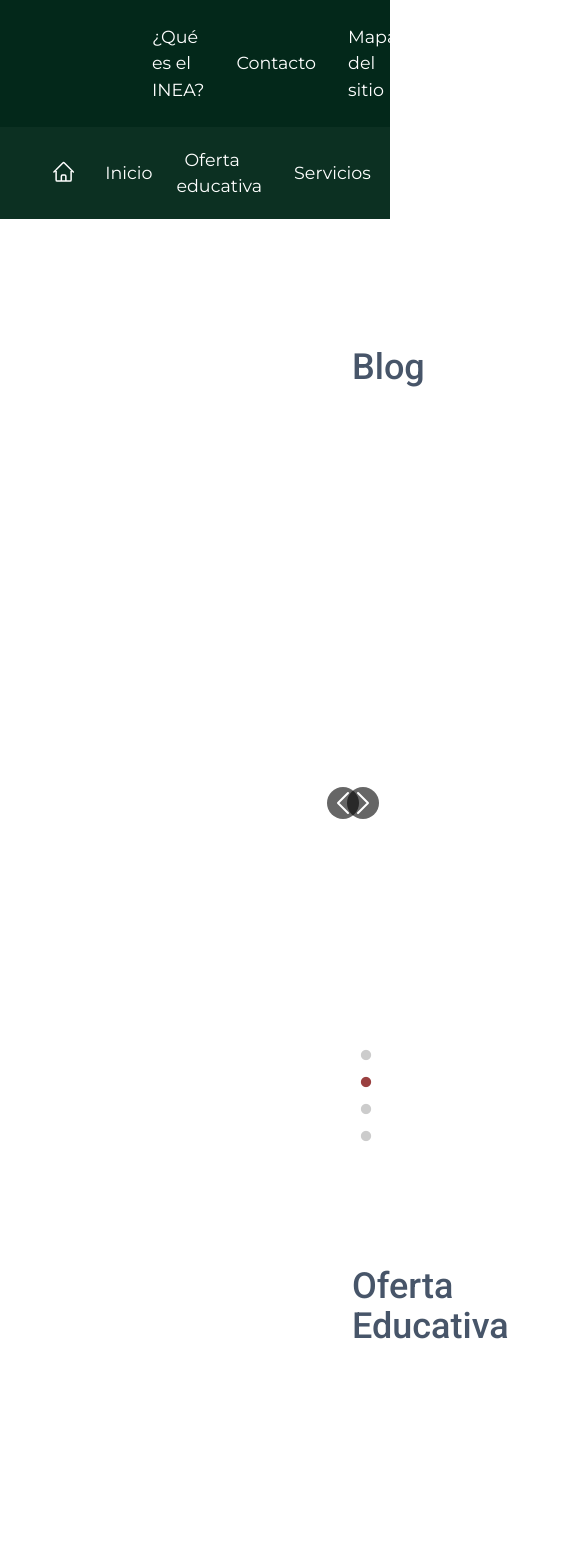
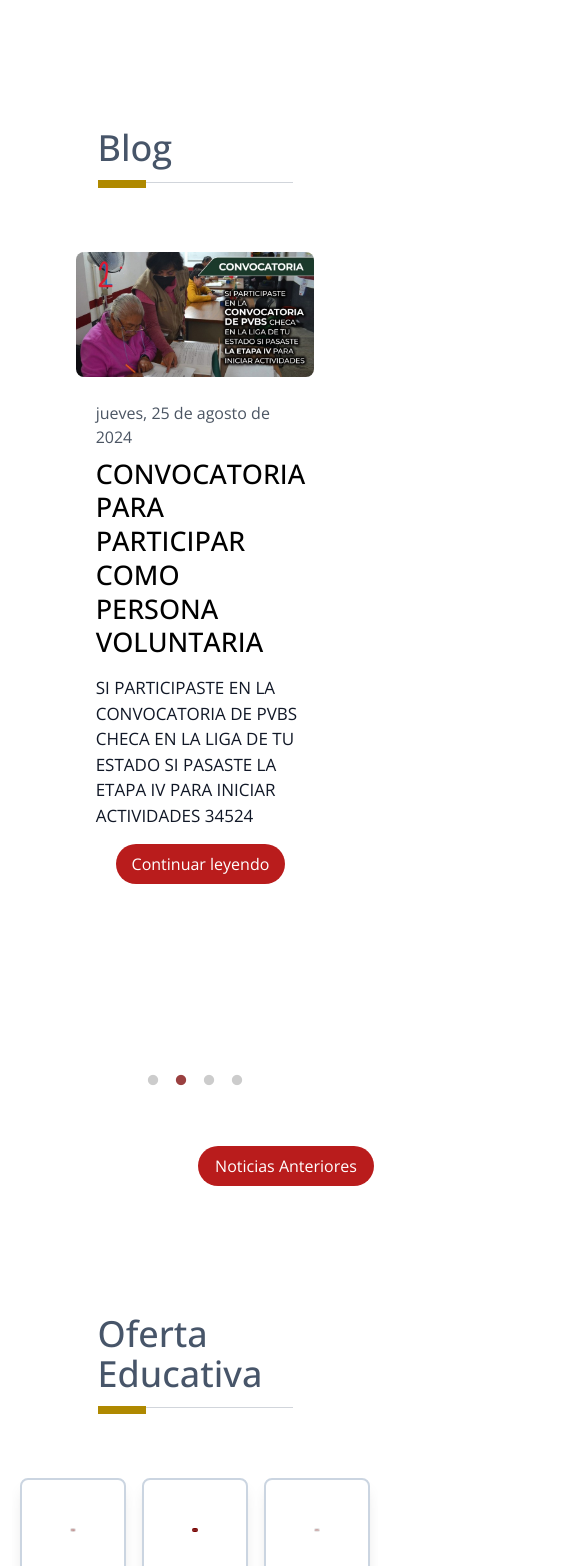
Before and after one commit to ineacdmx2024/inea-web, a Next.js app: page / in a window 390 px wide. Shown: the top 1566 px of the page, 585 px wide, since content can reach past the window. Built offline with nearby package versions, Linux system fonts and the light colour scheme.

Commit message:
Responsive - CarouselBlog

```diff
--- a/src/app/layout.jsx
+++ b/src/app/layout.jsx
@@ -17,7 +17,7 @@ export default function RootLayout({ children }) {
   return (
     <html lang="en">
       <body className={roboto.className}>
-        <NavBar />
+        {/* <NavBar /> */}
         {children}
       </body>
     </html>
--- a/src/app/page.jsx
+++ b/src/app/page.jsx
@@ -1,12 +1,19 @@
+import { Open_Sans } from "next/font/google"
 import CarouselBlog from "@/components/CarouselBlog";
 import CarouselOfertEdu from "@/components/CarouselOfertEdu";
 import SeccionLigasInte from "@/components/SeccionLigasInte";
 
+const open_Sans = Open_Sans({
+  weight: ["300", "400", "500", "700"],
+  styles: ["italic", "normal", "bold", "bold italic", "italic bold"],
+  subsets: ["latin"],
+});
+
 function page() {
   return (
-    <main className="py-32 px-[22rem]">
-      <div className="mb-16">
-        <h1 className="text-4xl font-medium text-slate-600 mb-2  ">Blog</h1>
+    <main className={`mx-auto ${open_Sans.className}`}>
+      <div className="mx-auto mt-32 mb-16 w-full letras:w-1/2 medida3:w-4/5 arrow:w-[750px] tablet:w-[1170px]">
+        <h1 className="text-3xl font-medium text-slate-600 mb-2 letras:text-4xl ">Blog</h1>
         <div className="flex items-center">
           <div className="w-12 h-2 bg-[#af8900] mt-1"></div>
           <div className="flex-grow h-px bg-gray-300"></div>
@@ -14,8 +21,8 @@ function page() {
       </div>
       <CarouselBlog />
 
-      <div className="my-20 mt-36">
-        <h1 className="text-4xl font-medium text-slate-600 mb-2  ">Oferta Educativa</h1>
+      <div className="mx-auto mt-32 mb-16 w-full letras:w-1/2 medida3:w-4/5 arrow:w-[750px] tablet:w-[1170px]">
+        <h1 className="text-3xl font-medium text-slate-600 mb-2 letras:text-4xl ">Oferta Educativa</h1>
         <div className="flex items-center">
           <div className="w-12 h-2 bg-[#af8900] mt-1"></div>
           <div className="flex-grow h-px bg-gray-300"></div>
@@ -23,8 +30,8 @@ function page() {
       </div>
       <CarouselOfertEdu />
 
-      <div className="my-20 mt-36">
-        <h1 className="text-4xl font-medium text-slate-600 mb-2  ">Ligas de Interes</h1>
+      <div className="my-20 mx-auto mt-32 mb-16 w-full letras:w-1/2 medida3:w-4/5 arrow:w-[750px] tablet:w-[1170px]">
+        <h1 className="text-3xl font-medium text-slate-600 mb-2 letras:text-4xl ">Ligas de Interes</h1>
         <div className="flex items-center">
           <div className="w-12 h-2 bg-[#af8900] mt-1"></div>
           <div className="flex-grow h-px bg-gray-300"></div>
--- a/src/components/CarouselBlog.jsx
+++ b/src/components/CarouselBlog.jsx
@@ -3,22 +3,57 @@ import Image from "next/image";
 import Slider from "react-slick";
 import "slick-carousel/slick/slick.css";
 import "slick-carousel/slick/slick-theme.css";
+import { useState, useEffect } from "react";
+import Link from "next/link";
 
 function PrevArrow(props) {
   const { className, style, onClick } = props;
+  const [leftValue, setLeftValue] = useState("20rem");
+
+  useEffect(() => {
+    const handleResize = () => {
+      if (window.innerWidth > 1850) {
+        setLeftValue("20rem");
+      } else if (window.innerWidth > 1630) {
+        setLeftValue("15rem");
+      } else if (window.innerWidth > 1500) {
+        setLeftValue("10rem");
+      } else if (window.innerWidth > 1330) {
+        setLeftValue("5rem");
+      } else {
+        setLeftValue("1rem");
+      }
+    };
+
+    handleResize();
+    window.addEventListener("resize", handleResize);
+
+    return () => window.removeEventListener("resize", handleResize);
+  }, []);
+
   return (
     <div
       className={`${className} !z-10 before:!content-none`}
       style={{
         ...style,
         display: "block",
-        left: "-25px"
+        left: leftValue,
       }}
       onClick={onClick}
     >
-      <svg xmlns="http://www.w3.org/2000/svg" fill="none" viewBox="0 0 24 24" strokeWidth={1.5}
-           stroke="currentColor" className="w-8 h-8 text-white bg-black bg-opacity-60 rounded-full hover:bg-opacity-75">
-        <path strokeLinecap="round" strokeLinejoin="round" d="M15.75 19.5L8.25 12l7.5-7.5" />
+      <svg
+        xmlns="http://www.w3.org/2000/svg"
+        fill="none"
+        viewBox="0 0 24 24"
+        strokeWidth={1.5}
+        stroke="currentColor"
+        className="hidden arrow:block w-8 h-8 text-white bg-black bg-opacity-60 rounded-full hover:bg-opacity-75"
+      >
+        <path
+          strokeLinecap="round"
+          strokeLinejoin="round"
+          d="M15.75 19.5L8.25 12l7.5-7.5"
+        />
       </svg>
     </div>
   );
@@ -26,26 +61,58 @@ function PrevArrow(props) {
 
 const NextArrow = (props) => {
   const { className, style, onClick } = props;
+  const [rightValue, setRightValue] = useState("22rem");
+
+  useEffect(() => {
+    const handleResize = () => {
+      if (window.innerWidth > 1850) {
+        setRightValue("22rem");
+      } else if (window.innerWidth > 1630) {
+        setRightValue("15rem");
+      } else if (window.innerWidth > 1500) {
+        setRightValue("10rem");
+      } else if (window.innerWidth > 1330) {
+        setRightValue("5rem");
+      } else {
+        setRightValue("1rem");
+      }
+    };
+
+    handleResize();
+    window.addEventListener("resize", handleResize);
+
+    return () => window.removeEventListener("resize", handleResize);
+  }, []);
+
   return (
     <div
       className={`${className} !z-10 before:!content-none`}
       style={{
         ...style,
         display: "block",
-        right: "-15px"
+        right: rightValue,
       }}
       onClick={onClick}
     >
-      <svg xmlns="http://www.w3.org/2000/svg" fill="none" viewBox="0 0 24 24" strokeWidth={1.5}
-           stroke="currentColor" className="w-8 h-8 text-white bg-black bg-opacity-60 rounded-full hover:bg-opacity-75">
-        <path strokeLinecap="round" strokeLinejoin="round" d="M8.25 4.5l7.5 7.5-7.5 7.5" />
+      <svg
+        xmlns="http://www.w3.org/2000/svg"
+        fill="none"
+        viewBox="0 0 24 24"
+        strokeWidth={1.5}
+        stroke="currentColor"
+        className="w-8 h-8 text-white bg-black bg-opacity-60 rounded-full hover:bg-opacity-75 hidden arrow:block "
+      >
+        <path
+          strokeLinecap="round"
+          strokeLinejoin="round"
+          d="M8.25 4.5l7.5 7.5-7.5 7.5"
+        />
       </svg>
     </div>
   );
-}
+};
 
 const CarouselBlog = () => {
-
   // Configuracion del carousel
   const settings = {
     dots: true,
@@ -78,8 +145,7 @@ const CarouselBlog = () => {
     {
       image: "/imagePrueba/prueba2.jpg",
       date: "jueves, 25 de agosto de 2024",
-      title:
-        "CONVOCATORIA PARA PARTICIPAR COMO PERSONA VOLUNTARIA BENEFICIARIA DEL SUBSIDIO 234",
+      title: "CONVOCATORIA PARA PARTICIPAR COMO PERSONA VOLUNTARIA",
       content:
         "Si participaste en la convocatoria de PVBS checa en la liga de tu estado si pasaste la etapa IV para iniciar actividades 34524",
     },
@@ -89,7 +155,7 @@ const CarouselBlog = () => {
       title:
         "CONVOCATORIA PARA PARTICIPAR COMO PERSONA VOLUNTARIA BENEFICIARIA DEL SUBSIDIO 452",
       content:
-        "Si participaste en la convocatoria de PVBS checa en la liga de tu estado si pasaste la etapa IV para iniciar actividades 32786",
+        "Si participaste en la convocatoria de PVBS checa en la liga de tu estado si pasaste la etapa IV para iniciar actividades 32786 pasaste la etapa IV para iniciar actividades 3456",
     },
     {
       image: "/imagePrueba/prueba4.jpg",
@@ -122,41 +188,53 @@ const CarouselBlog = () => {
           transition: all 0.3s ease;
         }
         .custom-dots li.slick-active button:before {
-          color: #790101;  // Color verde para el punto activo
+          color: #790101; // Color verde para el punto activo
           transform: scale(1.2);
         }
       `}</style>
-    <Slider {...settings} className="w-full">
+      <Slider {...settings} className=" mx-auto !z-5">
         {news.map((item, index) => (
           <div key={index} className="px-4">
-          <div className="flex md:flex-row bg-white shadow-lg rounded-lg overflow-hidden">
-
+            <div className="w-full letras:w-2/3 arrow:w-[750px] medida3:w-4/5 h-auto mx-auto flex flex-col tablet:flex-row tablet:w-[1142px] tablet:h-[390px] justify-between bg-white rounded-xl ">
               {/* Div de la imagen */}
-            <div className="md:w-3/5">
-              <img
+              <div className=" m-auto w-auto arrow:w-[750px]">
+                <Image
                   src={item.image}
                   alt={item.title}
-                className="w-full h-full object-cover rounded-lg"
+                  className="w-full h-full object-contain rounded-lg"
+                  width={750}
+                  height={392}
                 />
               </div>
 
               {/* Div del texto */}
-            <div className="md:w-2/5 p-6">
-              {/* <div className="bg-green-800 text-white py-1 px-3 inline-block mb-2">
-                CONVOCATORIA
-              </div> */}
-              <p className="text-gray-600 text-base mb-2">{item.date}</p>
-              <h2 className="text-3xl font-medium mb-4">{item.title}</h2>
-              <p className="text-gray-500 font-light text-lg mb-4 uppercase">{item.content}</p>
-              <button className="ml-auto bg-red-700 text-white py-2 px-4 hover:bg-red-800 rounded-full block">
-                Continuar leyendo
+              <article className="mt-5 tablet:m-0 w-auto tablet:w-[390px] px-5 py-1 m-auto arrow:w-[750px]">
+                <p className="letras:text-base text-gray-600 text-sm mb-2">{item.date}</p>
+                <h2 className="letras:text-[27px] text-[20px] leading-tight font-medium mb-4">
+                  {item.title}
+                </h2>
+                <p className="letras:text-[17px] text-gray-900 font-light text-[14px] mb-4 uppercase">
+                  {item.content}
+                </p>
+
+                <div className="overflow-visible !z-10">
+                  <button className="m-auto letras:ml-auto bg-red-700 text-white py-2 px-4 hover:bg-red-800 rounded-full block">
+                    <p className="text-xs letras:text-base">Continuar leyendo</p>
                   </button>
                 </div>
-
+              </article>
             </div>
           </div>
         ))}
       </Slider>
+      <div className="flex justify-end m-auto">
+        <Link
+          className="mt-20 mr-[1rem] lg:bg-black lg:mr-[5rem] xl:mr-[24rem] xl:bg-yellow-600  md:bg-blue-700 w-36 text-center bg-red-700 text-white py-2 px-4 sm:bg-purple-950 hover:bg-red-800 rounded-full block letras:text-base text-xs letras:w-44"
+          href={"/#"}
+        >
+          <p>Noticias Anteriores</p>
+        </Link>
+      </div>
     </>
   );
 };
--- a/tailwind.config.js
+++ b/tailwind.config.js
@@ -7,11 +7,20 @@ module.exports = {
   ],
   theme: {
     extend: {
+      screens: {
+        "tablet": "1210px",
+        "arrow": "810px",
+        "medida3" : "750px",
+        "letras" : "390px"
+      },
       maxWidth: {
         "2xl2" : "75rem"
       },
       width: {
         "46": "750",
+      },
+      padding: {
+        "88": "22rem",
       },
       backgroundImage: {
         "gradient-radial": "radial-gradient(var(--tw-gradient-stops))",
```
Lines whose indentation alone changed are shown as unchanged.
